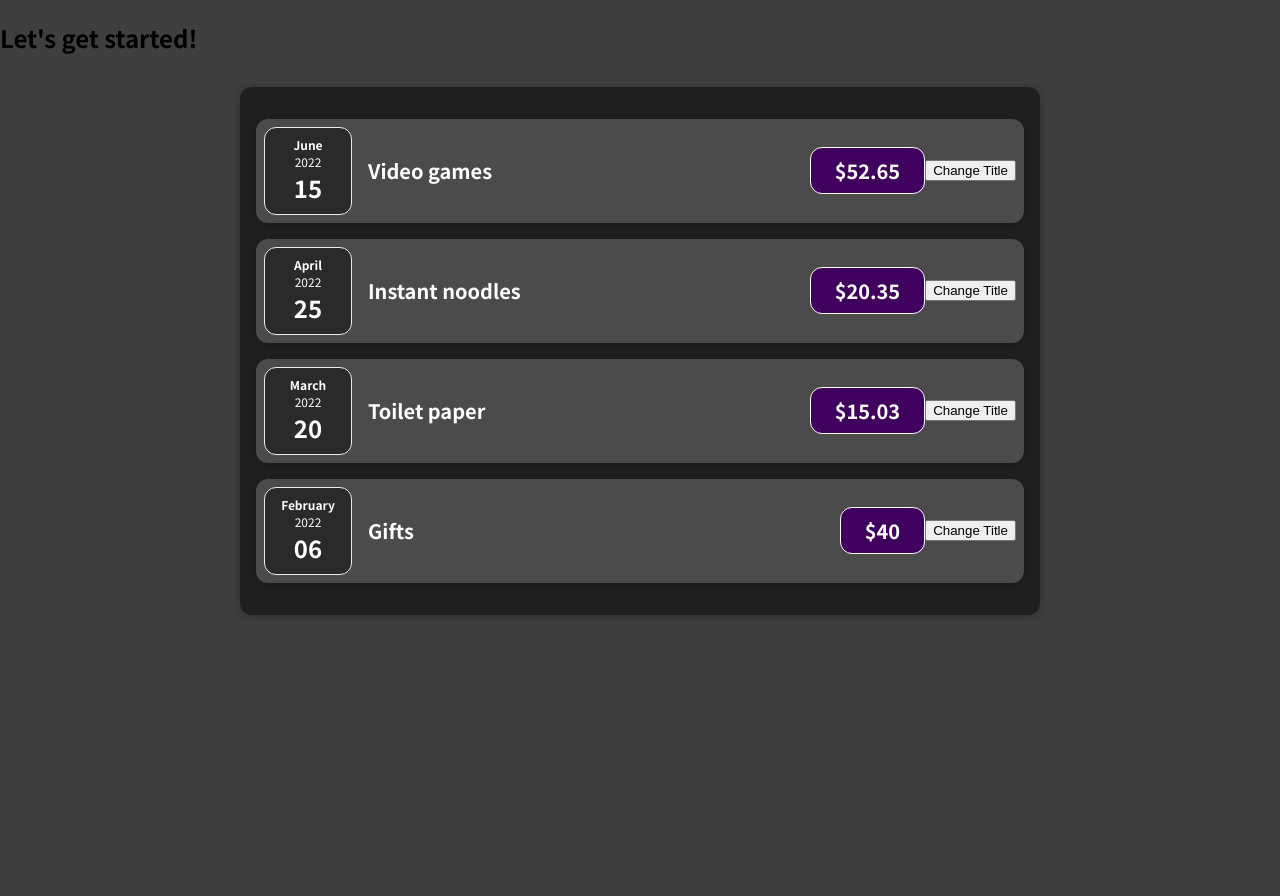
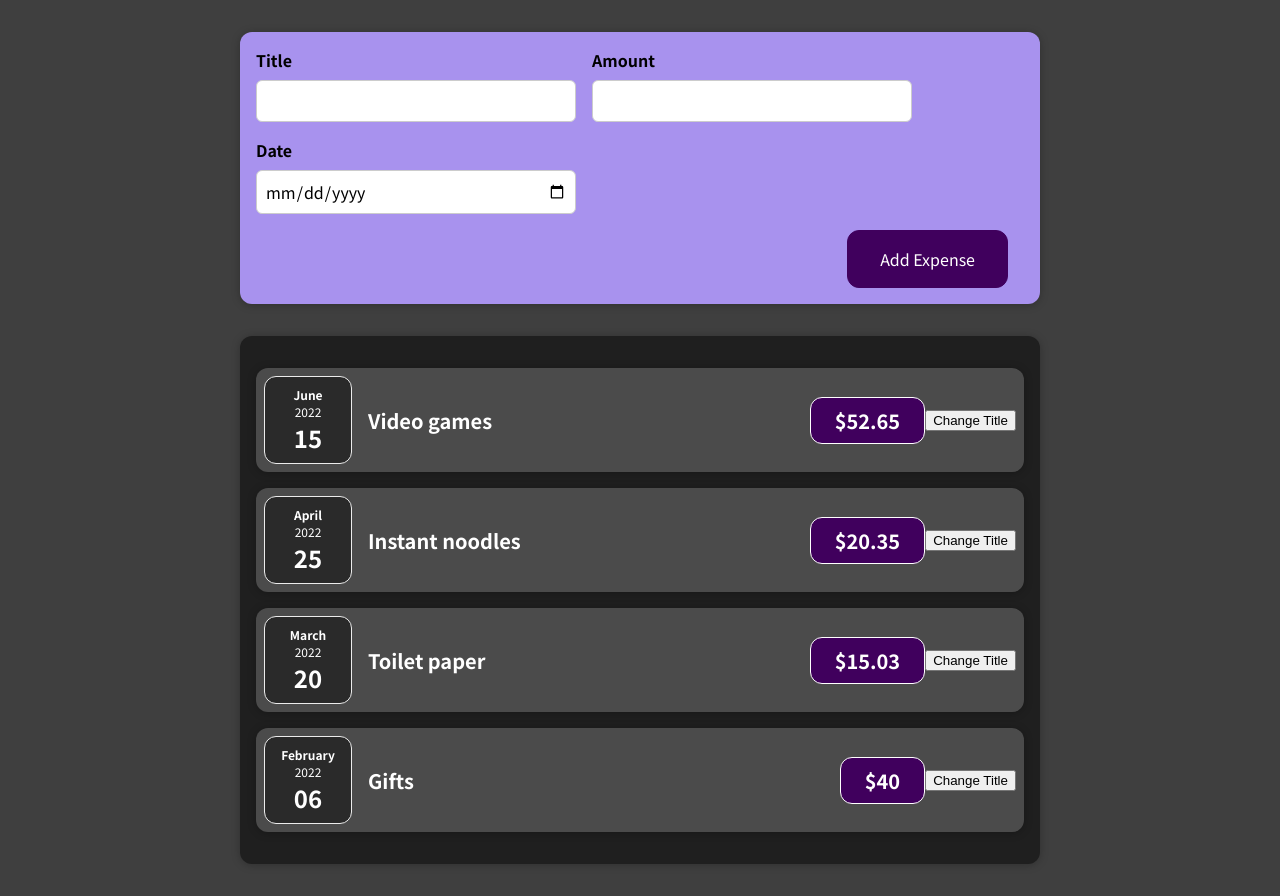
Before and after one commit to darrenhuang1211/react-example, a React (Create React App) app: page / in a window 1280 px wide. Before the commit the page ends 800 px from the top, so only its background shows below. Built offline with nearby package versions, Linux system fonts and the light colour scheme.

Commit message:
Added NewExpense form components

```diff
--- a/src/App.js
+++ b/src/App.js
@@ -1,4 +1,5 @@
 import Expenses from "./components/Expenses/Expenses";
+import NewExpense from './components/NewExpense/NewExpense'
 
 function App() {
   const expenses = [
@@ -10,7 +11,7 @@
 
   return (
     <div>
-      <h2>Let's get started!</h2>
+      <NewExpense />
       <Expenses expenses={expenses}/>
     </div>
   );
--- a/src/components/Expenses/ExpenseItem.js
+++ b/src/components/Expenses/ExpenseItem.js
@@ -1,16 +1,25 @@
+import {useState} from 'react';
+
 import './ExpenseItem.css';
 import Card from '../UI/Card';
 import ExpenseDate from './ExpenseDate';
 
 function ExpenseItem(props) {
+    const [title, setTitle] = useState(props.title);
+
+    const clickHandler = () => {
+        setTitle('Updated');
+        console.log(title);
+    };
+
     return (
         <Card className='expense-item'>
             <ExpenseDate date={props.date}/>
             <div className='expense-item__description'>
-                <h2>{props.title}</h2>
+                <h2>{title}</h2>
                 <div className='expense-item__price'>${props.amount}</div>
             </div>
-            <button>Change Title</button>
+            <button onClick={clickHandler}>Change Title</button>
         </Card>
     );
 }
--- /dev/null
+++ b/src/components/NewExpense/ExpenseForm.css
@@ -0,0 +1,26 @@
+.new-expense__controls {
+    display: flex;
+    flex-wrap: wrap;
+    gap: 1rem;
+    margin-bottom: 1rem;
+    text-align: left;
+}
+
+.new-expense__control label {
+    font-weight: bold;
+    margin-bottom: 0.5rem;
+    display: block;
+}
+
+.new-expense__control input {
+    font: inherit;
+    padding: 0.5rem;
+    border-radius: 6px;
+    border: 1px solid #ccc;
+    width: 20rem;
+    max-width: 100%;
+}
+
+.new-expense__actions {
+    text-align: right;
+}
--- /dev/null
+++ b/src/components/NewExpense/ExpenseForm.js
@@ -0,0 +1,27 @@
+import './ExpenseForm.css';
+
+function ExpenseForm() {
+    return (
+        <form>
+            <div className='new-expense__controls'>
+                <div className='new-expense__control'>
+                    <label>Title</label>
+                    <input type='text' />
+                </div>
+                <div className='new-expense__control'>
+                    <label>Amount</label>
+                    <input type='number' min='0.01' step='0.01'/>
+                </div>
+                <div className='new-expense__control'>
+                    <label>Date</label>
+                    <input type='date' min='2019-01-01' max='2022-12-31'/>
+                </div>
+            </div>
+            <div className='new-expense__actions'>
+                <button type='submit'>Add Expense</button>
+            </div>
+        </form>
+    );
+}
+
+export default ExpenseForm;
--- /dev/null
+++ b/src/components/NewExpense/NewExpense.css
@@ -0,0 +1,38 @@
+.new-expense {
+    background-color: #a892ee;
+    padding: 1rem;
+    margin: 2rem auto;
+    width: 50rem;
+    max-width: 95%;
+    border-radius: 12px;
+    text-align: center;
+    box-shadow: 0 1px 8px rgba(0, 0, 0, 0.25);
+}
+
+.new-expense button {
+    font: inherit;
+    cursor: pointer;
+    padding: 1rem 2rem;
+    border: 1px solid #40005d;
+    background-color: #40005d;
+    color: white;
+    border-radius: 12px;
+    margin-right: 1rem;
+}
+
+.new-expense button:hover,
+.new-expense button:active {
+    background-color: #510674;
+    border-color: #510674;
+}
+
+.new-expense button.alternative {
+    color: #220131;
+    border-color: transparent;
+    background-color: transparent;
+}
+
+.new-expense button.alternative:hover,
+.new-expense button.alternative:active {
+    background-color: #ddb3f8;
+}
--- /dev/null
+++ b/src/components/NewExpense/NewExpense.js
@@ -0,0 +1,12 @@
+import './NewExpense.css';
+import ExpenseForm from './ExpenseForm';
+
+function NewExpense() {
+   return (
+    <div className='new-expense'>
+        <ExpenseForm />
+    </div>
+   )
+}
+
+export default NewExpense;
```
